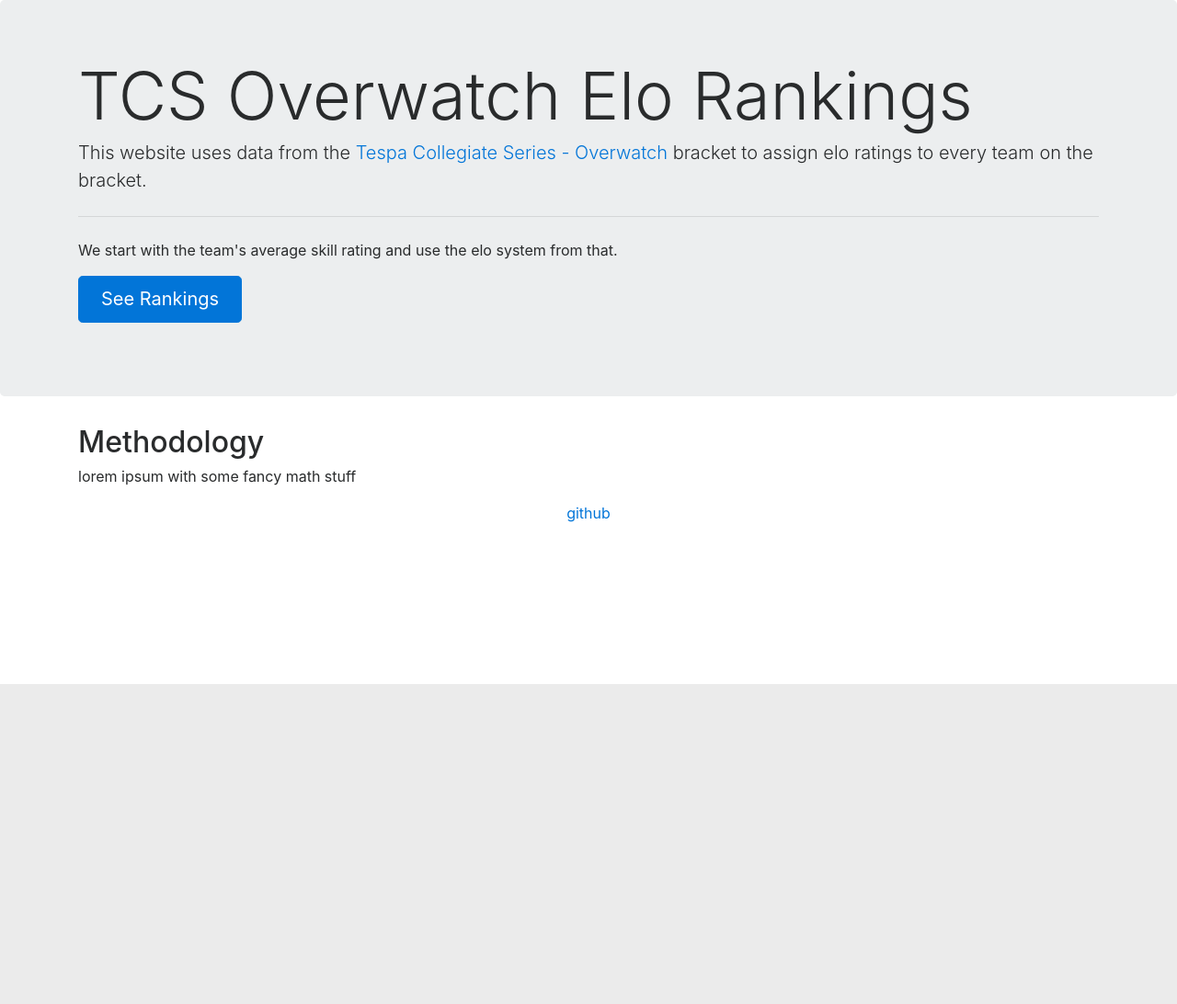
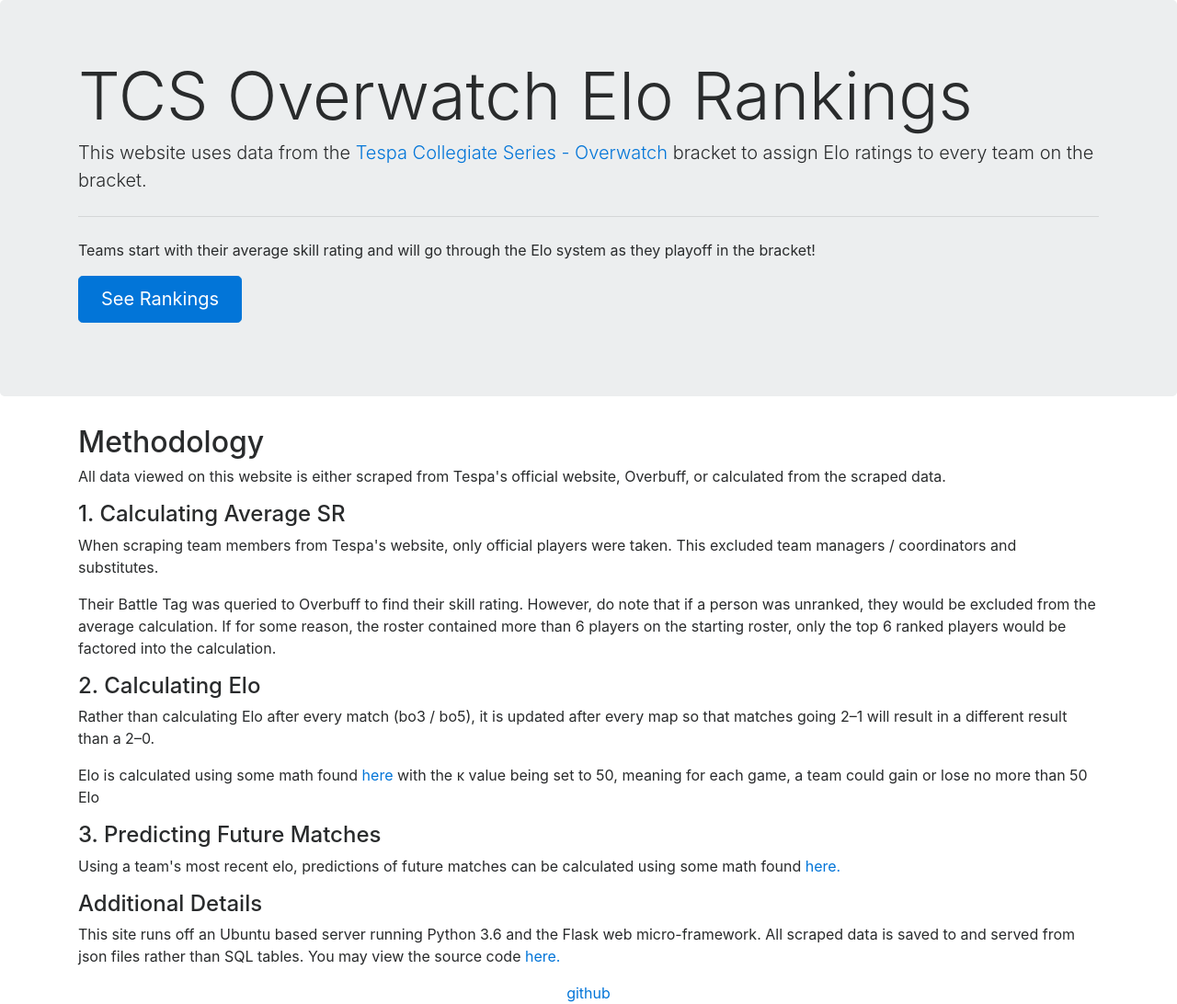
Before and after one commit to schemes-ohyeah/tcs-overwatch-elo, a Flask app: page / in a window 1280 px wide. Shown: the part 56-1148 px from the top of the page at 92% size. Before the commit the page ends 800 px from the top, so only its background shows below. Run offline with Flask 2, Linux system fonts and the light colour scheme; some libraries are stand-ins or nearby versions.

Commit message:
updated methodology on main page

```diff
--- a/templates/index.html
+++ b/templates/index.html
@@ -4,9 +4,9 @@
     <div class="jumbotron">
         <div class="container">
             <h1 class="display-3">TCS Overwatch Elo Rankings</h1>
-            <p class="lead">This website uses data from the <a href="https://compete.tespa.org/tournament/75">Tespa Collegiate Series - Overwatch</a> bracket to assign elo ratings to every team on the bracket.</p>
+            <p class="lead">This website uses data from the <a href="https://compete.tespa.org/tournament/75">Tespa Collegiate Series - Overwatch</a> bracket to assign Elo ratings to every team on the bracket.</p>
             <hr class="my-4">
-            <p>We start with the team's average skill rating and use the elo system from that.</p>
+            <p>Teams start with their average skill rating and will go through the Elo system as they playoff in the bracket!</p>
             <p class="lead">
                 <a class="btn btn-primary btn-lg" href="/rankings" role="button">See Rankings</a>
             </p>
@@ -15,7 +15,21 @@
     <div class="container">
         <div id="methodology">
             <h2>Methodology</h2>
-            <p>lorem ipsum with some fancy math stuff</p>
+            <p>All data viewed on this website is either scraped from Tespa's official website, Overbuff, or calculated from the scraped data.</p>
+
+            <h4>1. Calculating Average SR</h4>
+            <p>When scraping team members from Tespa's website, only official players were taken. This excluded team managers / coordinators and substitutes.</p>
+            <p>Their Battle Tag was queried to Overbuff to find their skill rating. However, do note that if a person was unranked, they would be excluded from the average calculation. If for some reason, the roster contained more than 6 players on the starting roster, only the top 6 ranked players would be factored into the calculation.</p>
+
+            <h4>2. Calculating Elo</h4>
+            <p>Rather than calculating Elo after every match (bo3 / bo5), it is updated after every map so that matches going 2&ndash;1 will result in a different result than a 2&ndash;0.</p>
+            <p>Elo is calculated using some math found <a href="https://metinmediamath.wordpress.com/2013/11/27/how-to-calculate-the-elo-rating-including-example/" target="_blank">here</a> with the &kappa; value being set to 50, meaning for each game, a team could gain or lose no more than 50 Elo</p>
+
+            <h4>3. Predicting Future Matches</h4>
+            <p>Using a team's most recent elo, predictions of future matches can be calculated using some math found <a href="https://www.reddit.com/r/chess/comments/2y6ezm/how_to_guide_converting_elo_differences_to/" target="_blank">here.</a></p>
+
+            <h4>Additional Details</h4>
+            <p>This site runs off an Ubuntu based server running Python 3.6 and the Flask web micro-framework. All scraped data is saved to and served from json files rather than SQL tables. You may view the source code <a href="https://github.com/schemes-ohyeah/tcs-overwatch-elo">here.</a></p>
         </div>
     </div>
 
```
